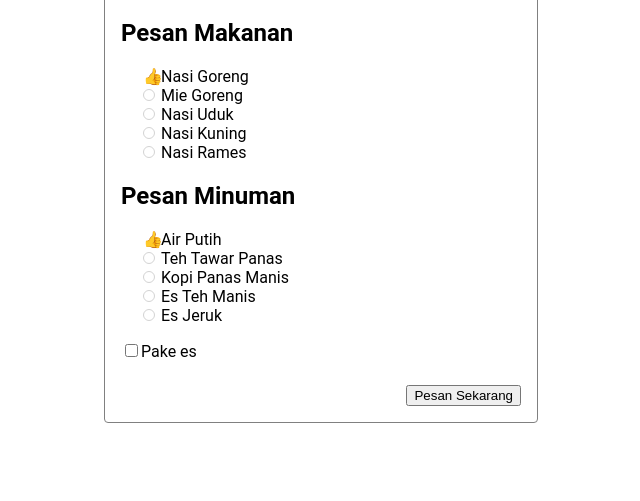
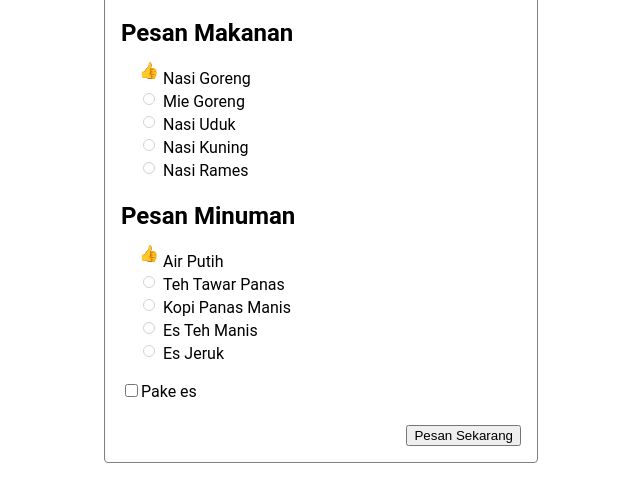
Before and after one commit to abiyasa/suarise-a11y-bootcamp, a website built with Vite: page 04-radio-group/index.html in a window 1280 px wide. Shown: the part 87-588 px from the top of the page, without its empty margins (319-959 px from the left). Built offline with nearby package versions, Linux system fonts and the light colour scheme.

Commit message:
Improve styling for radiogroup example

```diff
--- a/04-radio-group/main.css
+++ b/04-radio-group/main.css
@@ -15,6 +15,7 @@
 
 .radio {
   position: relative;
+  padding: 2px;
 }
 
 .radio::before {
@@ -39,8 +40,8 @@
   width: 16px;
   height: 16px;
   position: absolute;
-  left: -18px;
-  top: 0px;
+  left: -22px;
+  top: -6px;
   border-radius: 50%;
 }
 
```
